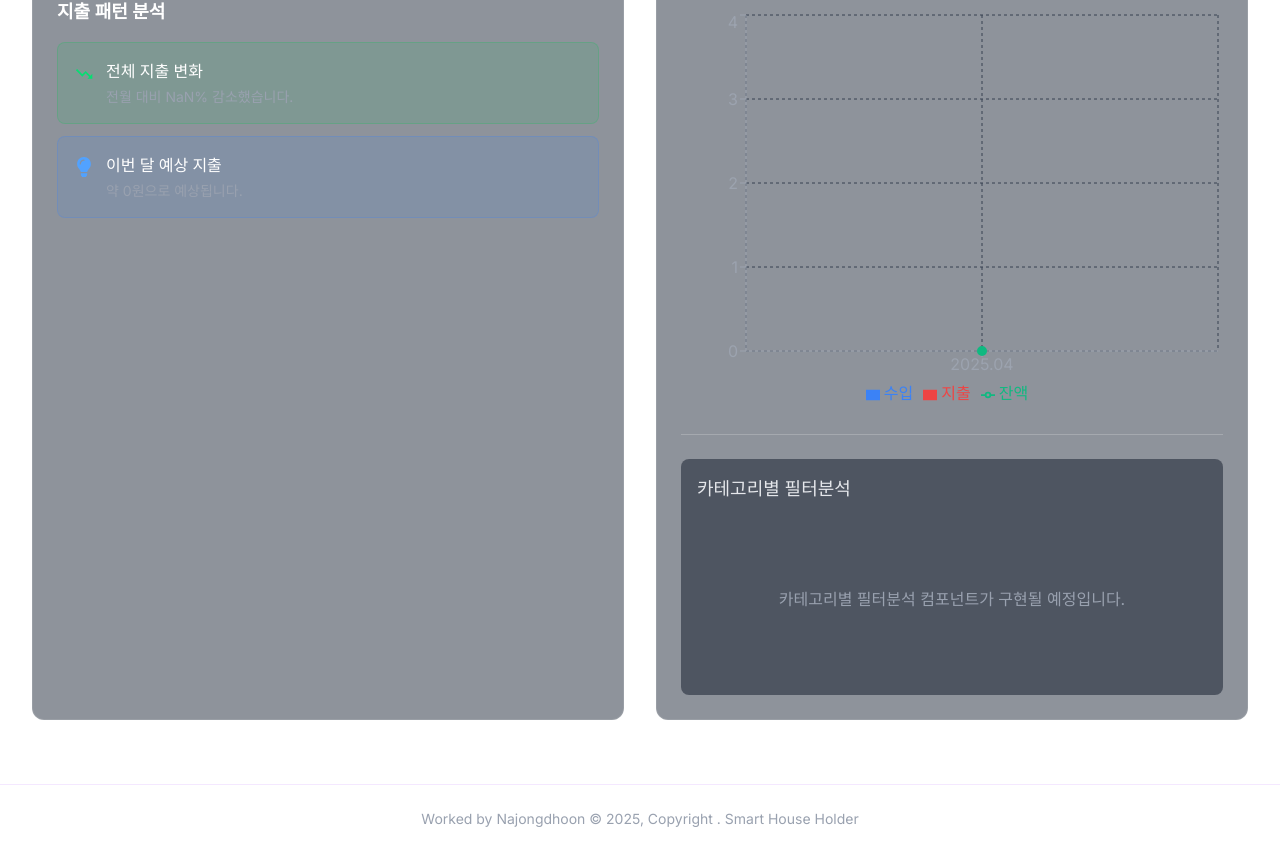
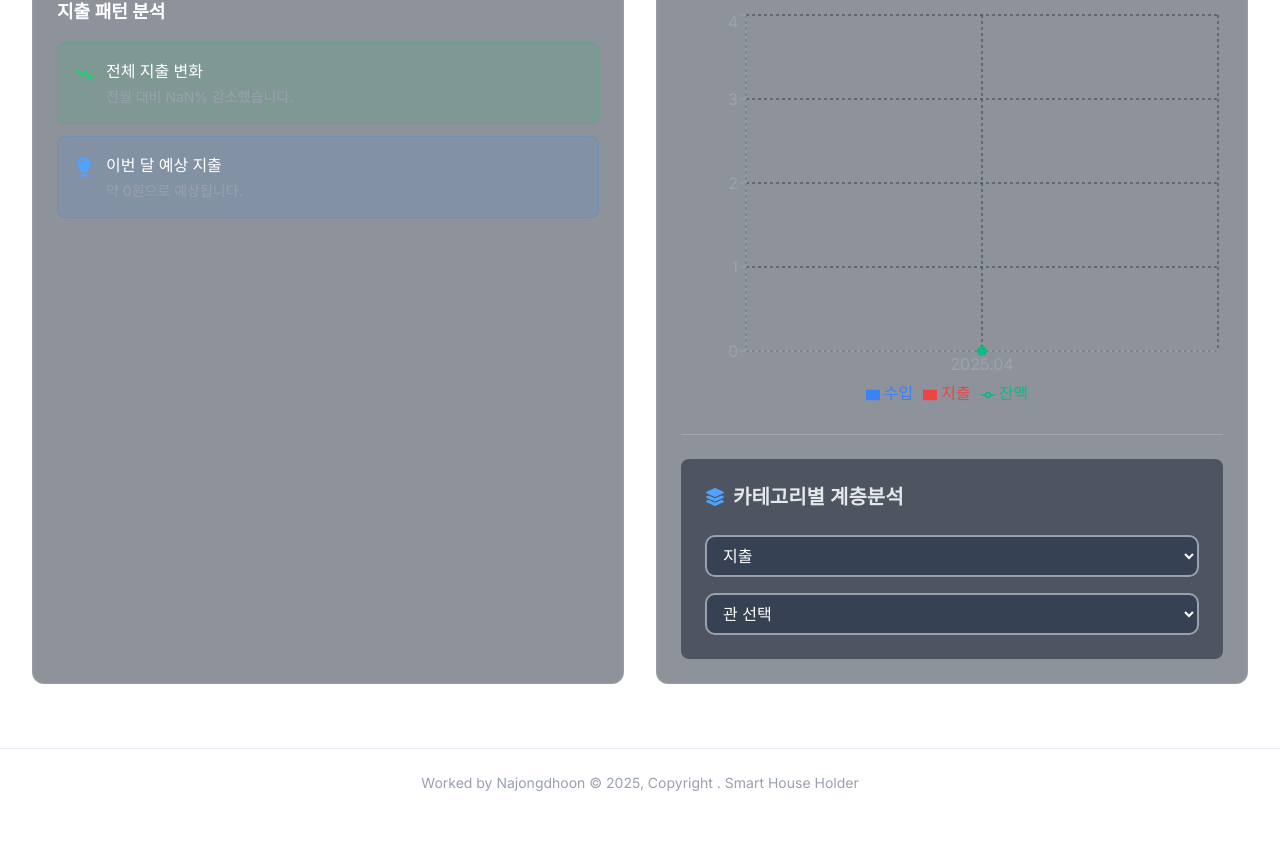
Before and after one commit to gppc5096/home_money, a Next.js app: page /statistics in a window 1280 px wide. Shown: the part 792-1645 px from the top of the page. After the commit the page ends 1609 px from the top, so only its background shows below. Built offline with nearby package versions, Linux system fonts and the light colour scheme.

Commit message:
feat: Add title with icon to CategoryFilterAnalysis component

```diff
--- a/src/components/statistics/CategoryFilterAnalysis.tsx
+++ b/src/components/statistics/CategoryFilterAnalysis.tsx
@@ -1,14 +1,239 @@
 "use client";
 
-import React from 'react';
+import React, { useState, useEffect, useMemo } from 'react';
+import { useTransactionStore } from '@/store/transactionStore';
+import { formatAmount } from '@/utils/formatters';
+import { FaLayerGroup } from 'react-icons/fa6';
+
+interface CategoryAmount {
+  amount: number;
+  percentage: number;
+}
 
 export const CategoryFilterAnalysis = () => {
+  const transactions = useTransactionStore((state) => state.transactions);
+  const [selectedType, setSelectedType] = useState<'수입' | '지출'>('지출');
+  const [selectedGwan, setSelectedGwan] = useState<string>('');
+  const [selectedHang, setSelectedHang] = useState<string>('');
+  const [selectedMok, setSelectedMok] = useState<string>('');
+
+  // 유형별 총액 계산
+  const typeTotal = useMemo(() => {
+    return transactions
+      .filter(t => t.유형 === selectedType)
+      .reduce((sum, t) => sum + (typeof t.금액 === 'string' ? parseInt(t.금액.replace(/,/g, '')) : t.금액), 0);
+  }, [transactions, selectedType]);
+
+  // 관 목록 및 금액 계산
+  const gwanData = useMemo(() => {
+    const gwanList = Array.from(new Set(
+      transactions
+        .filter(t => t.유형 === selectedType)
+        .map(t => t.관)
+    )).sort();
+
+    const amounts: Record<string, CategoryAmount> = {};
+    gwanList.forEach(gwan => {
+      const gwanAmount = transactions
+        .filter(t => t.유형 === selectedType && t.관 === gwan)
+        .reduce((sum, t) => sum + (typeof t.금액 === 'string' ? parseInt(t.금액.replace(/,/g, '')) : t.금액), 0);
+      amounts[gwan] = {
+        amount: gwanAmount,
+        percentage: (gwanAmount / typeTotal) * 100
+      };
+    });
+
+    return { list: gwanList, amounts };
+  }, [transactions, selectedType, typeTotal]);
+
+  // 항 목록 및 금액 계산
+  const hangData = useMemo(() => {
+    if (!selectedGwan) return { list: [], amounts: {} };
+
+    const hangList = Array.from(new Set(
+      transactions
+        .filter(t => t.유형 === selectedType && t.관 === selectedGwan)
+        .map(t => t.항)
+    )).sort();
+
+    const gwanAmount = gwanData.amounts[selectedGwan].amount;
+    const amounts: Record<string, CategoryAmount> = {};
+    hangList.forEach(hang => {
+      const hangAmount = transactions
+        .filter(t => t.유형 === selectedType && t.관 === selectedGwan && t.항 === hang)
+        .reduce((sum, t) => sum + (typeof t.금액 === 'string' ? parseInt(t.금액.replace(/,/g, '')) : t.금액), 0);
+      amounts[hang] = {
+        amount: hangAmount,
+        percentage: (hangAmount / gwanAmount) * 100
+      };
+    });
+
+    return { list: hangList, amounts };
+  }, [transactions, selectedType, selectedGwan, gwanData.amounts]);
+
+  // 목 목록 및 금액 계산
+  const mokData = useMemo(() => {
+    if (!selectedGwan || !selectedHang) return { list: [], amounts: {} };
+
+    const mokList = Array.from(new Set(
+      transactions
+        .filter(t => t.유형 === selectedType && t.관 === selectedGwan && t.항 === selectedHang)
+        .map(t => t.목)
+    )).sort();
+
+    const hangAmount = hangData.amounts[selectedHang].amount;
+    const amounts: Record<string, CategoryAmount> = {};
+    mokList.forEach(mok => {
+      const mokAmount = transactions
+        .filter(t => t.유형 === selectedType && t.관 === selectedGwan && t.항 === selectedHang && t.목 === mok)
+        .reduce((sum, t) => sum + (typeof t.금액 === 'string' ? parseInt(t.금액.replace(/,/g, '')) : t.금액), 0);
+      amounts[mok] = {
+        amount: mokAmount,
+        percentage: (mokAmount / hangAmount) * 100
+      };
+    });
+
+    return { list: mokList, amounts };
+  }, [transactions, selectedType, selectedGwan, selectedHang, hangData.amounts]);
+
+  // 선택 변경 핸들러
+  const handleTypeChange = (e: React.ChangeEvent<HTMLSelectElement>) => {
+    setSelectedType(e.target.value as '수입' | '지출');
+    setSelectedGwan('');
+    setSelectedHang('');
+    setSelectedMok('');
+  };
+
+  const handleGwanChange = (e: React.ChangeEvent<HTMLSelectElement>) => {
+    setSelectedGwan(e.target.value);
+    setSelectedHang('');
+    setSelectedMok('');
+  };
+
+  const handleHangChange = (e: React.ChangeEvent<HTMLSelectElement>) => {
+    setSelectedHang(e.target.value);
+    setSelectedMok('');
+  };
+
+  const handleMokChange = (e: React.ChangeEvent<HTMLSelectElement>) => {
+    setSelectedMok(e.target.value);
+  };
+
+  // 드롭다운 공통 스타일
+  const selectStyle = "w-full rounded-[10px] bg-gray-700 border-2 border-gray-400 text-white px-3 py-2 focus:outline-none focus:border-blue-500";
+
   return (
-    <div className="bg-gray-900/50 rounded-lg p-4">
-      <h4 className="text-lg font-medium text-gray-200 mb-4">카테고리별 필터분석</h4>
-      {/* 향후 구현될 내용을 위한 자리표시자 */}
-      <div className="h-40 flex items-center justify-center text-gray-400">
-        카테고리별 필터분석 컴포넌트가 구현될 예정입니다.
+    <div className="bg-gray-900/50 rounded-lg p-6">
+      <div className="flex items-center gap-2 mb-6">
+        <FaLayerGroup className="text-blue-400 text-xl" />
+        <h2 className="text-xl font-semibold text-gray-200">카테고리별 계층분석</h2>
+      </div>
+      <div className="space-y-4">
+        {/* 유형 선택 */}
+        <div>
+          <select
+            value={selectedType}
+            onChange={handleTypeChange}
+            className={selectStyle}
+          >
+            <option value="수입">수입</option>
+            <option value="지출">지출</option>
+          </select>
+          {typeTotal > 0 && (
+            <div className="mt-2 text-gray-300">
+              {selectedType} 총액: {formatAmount(typeTotal)}원
+            </div>
+          )}
+        </div>
+
+        {/* 관 선택 */}
+        <div>
+          <select
+            value={selectedGwan}
+            onChange={handleGwanChange}
+            className={selectStyle}
+            disabled={!typeTotal}
+          >
+            <option value="">관 선택</option>
+            {gwanData.list.map(gwan => (
+              <option key={gwan} value={gwan}>{gwan}</option>
+            ))}
+          </select>
+          {selectedGwan && gwanData.amounts[selectedGwan] && (
+            <div className="mt-2">
+              <div className="text-gray-300">
+                {selectedGwan}: {formatAmount(gwanData.amounts[selectedGwan].amount)}원
+                ({gwanData.amounts[selectedGwan].percentage.toFixed(1)}%)
+              </div>
+              <div className="w-full bg-gray-600 rounded-full h-2 mt-1">
+                <div
+                  className="bg-blue-500 rounded-full h-2"
+                  style={{ width: `${gwanData.amounts[selectedGwan].percentage}%` }}
+                />
+              </div>
+            </div>
+          )}
+        </div>
+
+        {/* 항 선택 */}
+        {selectedGwan && (
+          <div>
+            <select
+              value={selectedHang}
+              onChange={handleHangChange}
+              className={selectStyle}
+            >
+              <option value="">항 선택</option>
+              {hangData.list.map(hang => (
+                <option key={hang} value={hang}>{hang}</option>
+              ))}
+            </select>
+            {selectedHang && hangData.amounts[selectedHang] && (
+              <div className="mt-2">
+                <div className="text-gray-300">
+                  {selectedHang}: {formatAmount(hangData.amounts[selectedHang].amount)}원
+                  ({hangData.amounts[selectedHang].percentage.toFixed(1)}%)
+                </div>
+                <div className="w-full bg-gray-600 rounded-full h-2 mt-1">
+                  <div
+                    className="bg-blue-500 rounded-full h-2"
+                    style={{ width: `${hangData.amounts[selectedHang].percentage}%` }}
+                  />
+                </div>
+              </div>
+            )}
+          </div>
+        )}
+
+        {/* 목 선택 */}
+        {selectedHang && (
+          <div>
+            <select
+              value={selectedMok}
+              onChange={handleMokChange}
+              className={selectStyle}
+            >
+              <option value="">목 선택</option>
+              {mokData.list.map(mok => (
+                <option key={mok} value={mok}>{mok}</option>
+              ))}
+            </select>
+            {selectedMok && mokData.amounts[selectedMok] && (
+              <div className="mt-2">
+                <div className="text-gray-300">
+                  {selectedMok}: {formatAmount(mokData.amounts[selectedMok].amount)}원
+                  ({mokData.amounts[selectedMok].percentage.toFixed(1)}%)
+                </div>
+                <div className="w-full bg-gray-600 rounded-full h-2 mt-1">
+                  <div
+                    className="bg-blue-500 rounded-full h-2"
+                    style={{ width: `${mokData.amounts[selectedMok].percentage}%` }}
+                  />
+                </div>
+              </div>
+            )}
+          </div>
+        )}
       </div>
     </div>
   );
```
